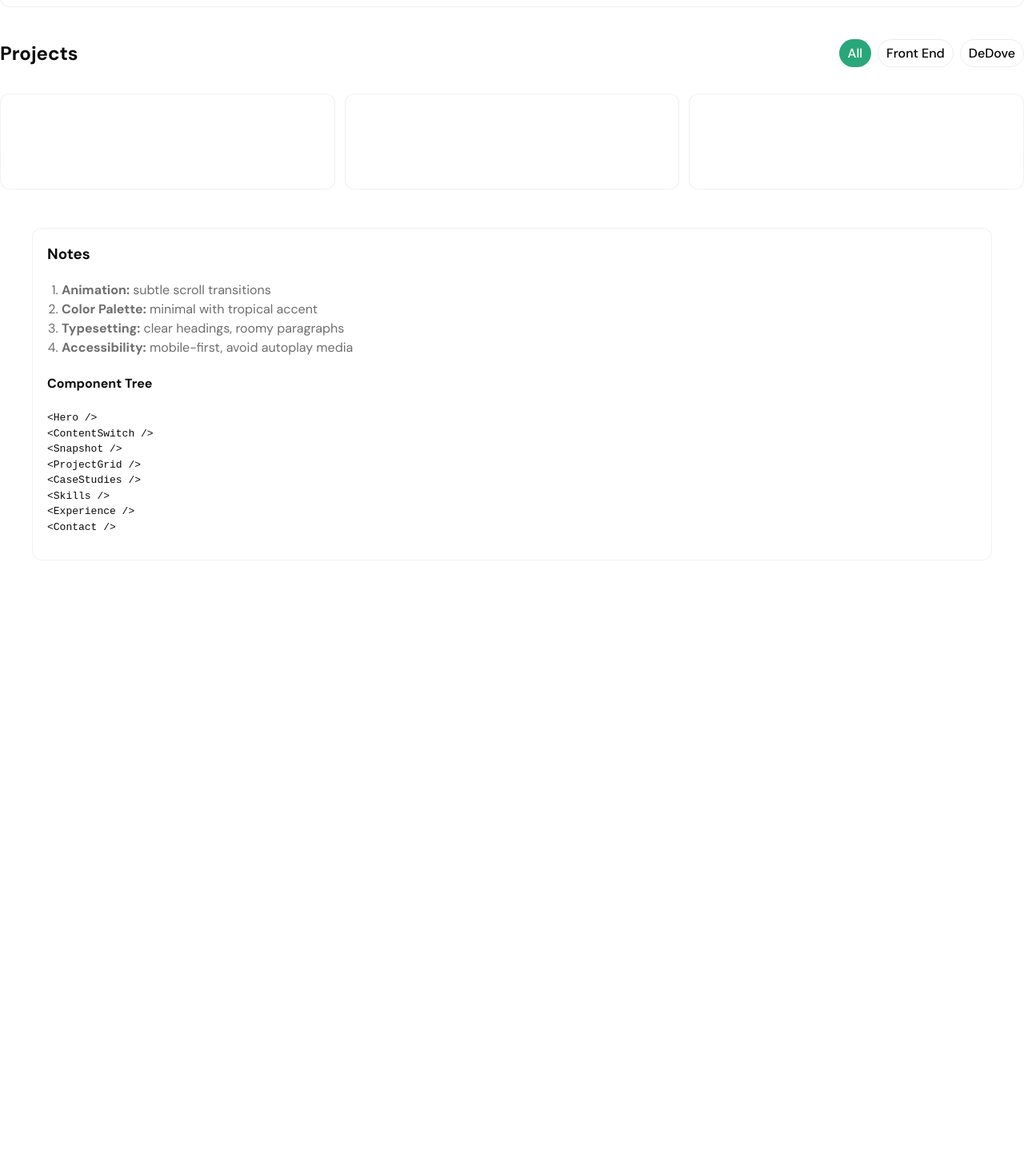
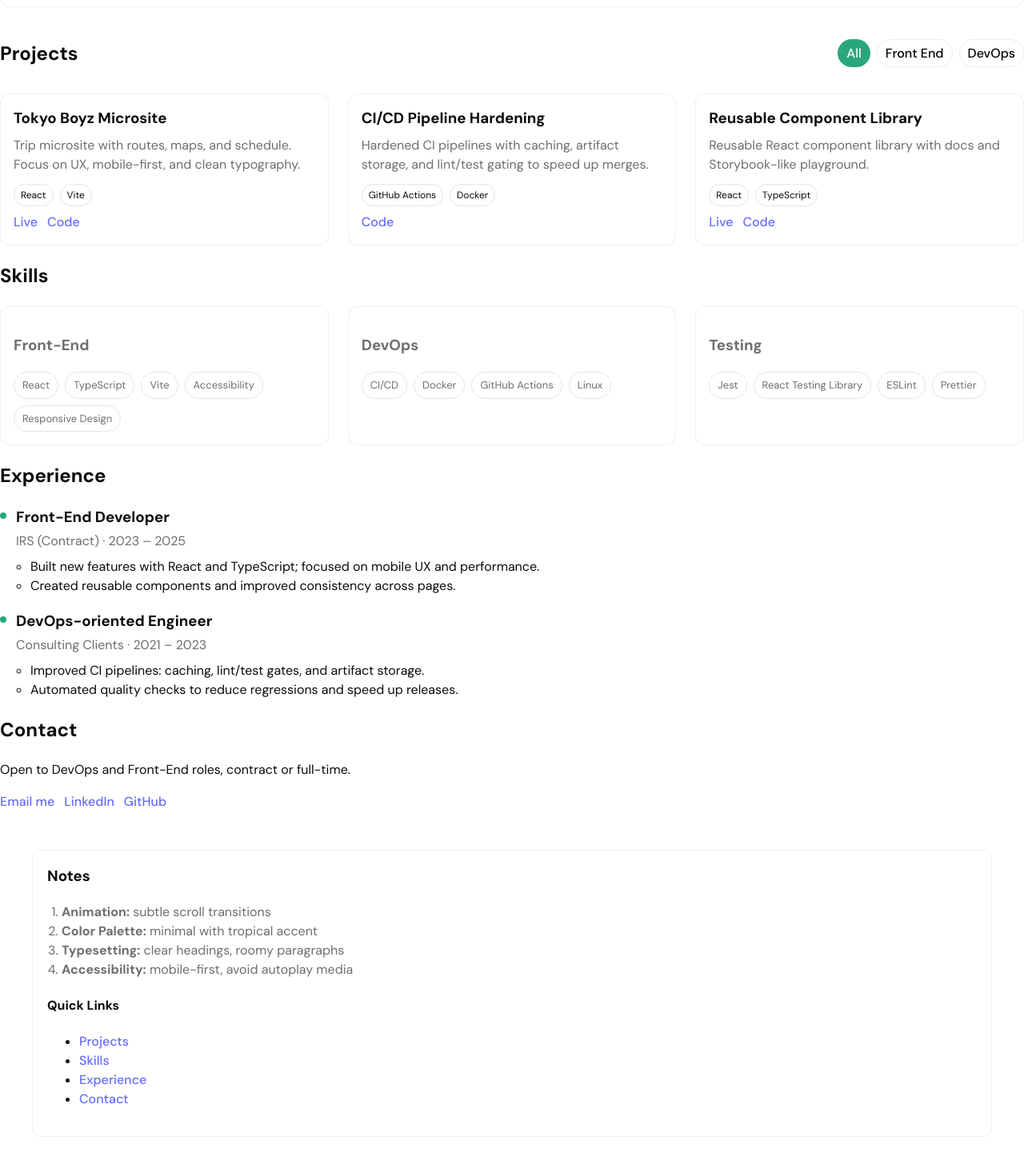
Before and after one commit to rizekj12/JRizekPortfolio2025, a React (Vite) app: page / in a window 1280 px wide. Shown: the part 969-2415 px from the top of the page at 80% size. Before the commit the page ends 1694 px from the top, so only its background shows below. Built offline with nearby package versions, Linux system fonts and the light colour scheme.

Commit message:
more hero fixes and some minor fixes to bottom of the page

```diff
--- a/src/App.css
+++ b/src/App.css
@@ -22,12 +22,14 @@ body {
 * {
   box-sizing: border-box;
 }
+
 html,
 body,
 #root {
   height: 100%;
   width: 100%;
 }
+
 body {
   margin: 0;
   color: var(--text);
@@ -61,7 +63,36 @@ body {
   height: 100vh;
   margin: 0;
   overflow: hidden;
+  display: flex;
+  align-items: center; /* ✅ aligns hero text and portrait */
+  justify-content: space-between;
+  gap: 40px;
 }
+
+@media (max-width: 1100px) {
+  .hero {
+    gap: 60px;
+  }
+}
+
+@media (max-width: 900px) {
+  .hero {
+    flex-direction: column;
+    text-align: center;
+    gap: 24px;
+  }
+
+  .hero img {
+    margin-top: 12px;
+  }
+
+  .hero h1,
+  .hero h2,
+  .hero h3 {
+    margin-bottom: 10px;
+  }
+}
+
 .hero-bg {
   position: absolute;
   inset: 0;
@@ -73,43 +104,44 @@ body {
   z-index: 0;
 }
 
+/* hero content (name + intro) */
 .hero-content {
   position: relative;
   z-index: 2;
   padding: 48px;
   display: flex;
   flex-direction: column;
-  align-items: flex-start;
+  justify-content: center; /* ✅ vertically centers name + paragraph */
   max-width: 60%;
+  min-height: 100vh; /* ✅ ensures alignment with portrait */
 }
 
 .hero-name {
   color: white;
   font-size: 4.5rem;
-  margin: 0;
+  margin: 0; /* ✅ removed top/left offsets */
   line-height: 1.1;
   font-weight: 600;
   text-shadow: 0 4px 12px rgba(0, 0, 0, 0.2);
-  margin-left: 22%;
-  margin-top: 20vh;
 }
 
 .hero-intro {
-  text-align: center;
+  text-align: left;
   color: white;
   font-size: 1.2rem;
   line-height: 1.7;
   font-weight: 500;
   max-width: 600px;
-  margin: 2rem 0 0 10%;
+  margin: 16px 0 0 0; /* ✅ cleaner spacing */
   text-shadow: 0 2px 4px rgba(0, 0, 0, 0.2);
 }
 
+/* divider (portrait + roles area) */
 .divider {
   position: absolute;
   right: 0;
   top: 0;
-  width: 35%; /* Increased from 25% */
+  width: 35%;
   height: 100vh;
   background: white;
   z-index: 1;
@@ -120,85 +152,15 @@ body {
   padding: 0;
   border-left: 3px solid white;
   display: flex;
+  flex-direction: column; /* ✅ stack portrait above roles */
   align-items: center;
-  justify-content: center; /* Changed from flex-start */
+  justify-content: center;
 }
 
-/* Ensure the hero section and grid maintain their existing z-index */
-.hero-bg {
-  z-index: 0;
-}
-
-.hero-content {
-  z-index: 2;
-  position: relative;
-}
-
-/* Adjust content positioning relative to divider */
-.hero-left {
-  position: relative;
-  z-index: 3;
-  padding: 2rem;
-  background: rgba(0, 0, 0, 0.4);
-  border-radius: var(--radius);
-  backdrop-filter: blur(8px);
-  max-width: 50%;
-}
-
-.hero-right {
-  position: relative;
-  z-index: 3;
-  margin-right: 5%; /* Pull content slightly into the white area */
-}
-
-.hero-roles p {
-  margin: 2;
-  margin-left: 1;
-  font-size: 2rem;
-  line-height: 1.4;
-  font-weight: 500;
-  background: linear-gradient(45deg, #4b6cb7 0%, #882a98 50%, #cf23cf 100%);
-  -webkit-background-clip: text;
-  -webkit-text-fill-color: transparent;
-  background-clip: text;
-  text-fill-color: transparent;
-  text-shadow: none;
-}
-
-/* right visuals */
-.hero-right {
-  width: 220px;
-  display: flex;
-  justify-content: center;
-  align-items: center;
-}
-.visual-overlay {
-  position: relative;
-  width: 220px;
-  height: 220px;
-}
-.shape {
-  position: absolute;
-  border-radius: 8px;
-  border: 2px solid rgba(0, 0, 0, 0.06);
-  background: rgba(255, 255, 255, 0.28);
-}
-.shape.circle {
-  width: 80px;
-  height: 80px;
-  top: 0;
-  right: 10px;
-  border-radius: 50%;
-}
-.shape.square {
-  width: 110px;
-  height: 110px;
-  bottom: 8px;
-  right: 10px;
-}
+/* portrait image */
 .portrait {
   position: absolute;
-  left: -100px; /* Position on the white border */
+  left: -100px;
   width: 200px;
   height: 300px;
   object-fit: cover;
@@ -206,6 +168,64 @@ body {
   border: 3px solid white;
   box-shadow: 0 10px 30px rgba(10, 10, 10, 0.2);
   z-index: 3;
+}
+
+/* roles text */
+.hero-roles {
+  display: flex;
+  flex-direction: column;
+  align-items: center;
+  gap: 16px;
+  margin-top: 24px; /* ✅ adds space below portrait */
+}
+
+.hero-roles p {
+  margin: 0;
+  font-size: 2rem;
+  line-height: 1.4;
+  font-weight: 500;
+  background: linear-gradient(45deg, #4b6cb7 0%, #882a98 50%, #cf23cf 100%);
+  -webkit-background-clip: text;
+  -webkit-text-fill-color: transparent;
+  text-fill-color: transparent;
+  text-shadow: none;
+}
+
+/* smaller screen adjustments */
+@media (max-width: 900px) {
+  .divider {
+    position: relative;
+    width: 100%;
+    height: auto;
+    background: none;
+    clip-path: none;
+    flex-direction: column;
+    align-items: center;
+    justify-content: center;
+    padding: 40px 0;
+  }
+
+  .portrait {
+    position: static;
+    width: 220px;
+    height: 320px;
+  }
+
+  .hero-roles {
+    margin-top: 20px;
+    gap: 10px;
+  }
+
+  .hero-content {
+    min-height: auto;
+    padding: 28px;
+    align-items: center;
+    justify-content: flex-start;
+  }
+
+  .hero-intro {
+    text-align: center;
+  }
 }
 
 /* main column */
@@ -223,15 +243,18 @@ body {
   border-radius: 12px;
   border: 1px solid rgba(0, 0, 0, 0.06);
 }
+
 .snapshot h2 {
   margin: 0 0 12px;
   font-size: 1.25rem;
 }
+
 .snapshot-grid {
   display: grid;
   grid-template-columns: 1fr 1fr 160px;
   gap: 12px;
 }
+
 .card {
   min-height: 70px;
   background: rgba(255, 255, 255, 0.65);
@@ -245,12 +268,14 @@ body {
 .projects {
   margin-top: 20px;
 }
+
 .section-header {
   display: flex;
   justify-content: space-between;
   align-items: center;
   margin-bottom: 12px;
 }
+
 .filters .pill {
   border-radius: 999px;
   border: 1px solid rgba(0, 0, 0, 0.08);
@@ -259,25 +284,66 @@ body {
   margin-left: 8px;
   cursor: pointer;
 }
+
 .pill.active {
   background: var(--accent);
   color: white;
   border-color: transparent;
 }
+
 .project-grid {
+  display: grid;
+  grid-template-columns: repeat(3, 1fr);
+  gap: var(--gap);
+}
+
+@media (max-width: 980px) {
+  .project-grid {
+    grid-template-columns: 1fr;
+  }
+}
+
+.project-card {
+  background: var(--card-bg);
+  border-radius: var(--radius);
+  border: 1px solid rgba(0, 0, 0, 0.06);
+  padding: 16px;
+  display: flex;
+  flex-direction: column;
+  justify-content: space-between;
+  min-height: 180px;
+  backdrop-filter: blur(6px);
+}
+
+.project-card h3 {
+  margin: 0 0 8px;
+}
+
+.project-desc {
+  margin: 0 0 12px;
+  color: var(--muted);
+}
+
+.tech-list {
+  display: flex;
+  flex-wrap: wrap;
+  gap: 8px;
+  padding: 0;
+  margin: 0;
+  list-style: none;
+}
+
+.tech-chip {
+  font-size: 12px;
+  border: 1px solid rgba(0, 0, 0, 0.1);
+  border-radius: 999px;
+  padding: 4px 8px;
+}
+
+.project-card-footer {
   display: flex;
   gap: 12px;
-}
-.project-card {
-  flex: 1;
-  min-height: 120px;
-  background: linear-gradient(
-    180deg,
-    rgba(255, 255, 255, 0.8),
-    rgba(255, 255, 255, 0.7)
-  );
-  border-radius: 12px;
-  border: 1px solid rgba(0, 0, 0, 0.06);
+  margin-top: 8px;
 }
 
 /* sidebar */
@@ -292,30 +358,35 @@ body {
   height: fit-content;
   border: 1px solid rgba(0, 0, 0, 0.06);
 }
+
 .notes h3 {
   margin-top: 0;
 }
+
 .notes-list {
   padding-left: 18px;
   color: var(--muted);
   margin-top: 8px;
 }
 
-/* responsive */
+/* responsive tweaks */
 @media (max-width: 980px) {
   .layout {
     grid-template-columns: 1fr;
     padding: 12px;
   }
+
   .notes {
     order: 2;
     margin-top: 12px;
   }
+
   .hero-content {
     padding: 28px;
     flex-direction: row;
     gap: 12px;
   }
+
   .hero-right {
     display: none;
   }
@@ -325,39 +396,94 @@ body {
   .hero-name {
     font-size: 1.6rem;
   }
+
   .hero-content {
     padding: 18px;
   }
+
   .snapshot-grid {
     grid-template-columns: 1fr;
   }
+
   .project-grid {
     flex-direction: column;
   }
 }
 
-@media (max-width: 768px) {
-  .divider {
-    display: none;
+/* skills */
+.skills .skill-grid {
+  display: grid;
+  gap: var(--gap);
+  grid-template-columns: repeat(3, 1fr);
 }
 
-  .hero-content {
-    flex-direction: column;
-    padding: 24px;
+@media (max-width: 980px) {
+  .skills .skill-grid {
+    grid-template-columns: 1fr;
+  }
 }
 
-  .hero-right {
-    display: none;
+.skills .card {
+  background: var(--card-bg);
+  border-radius: var(--radius);
+  padding: 16px;
+  border: 1px solid rgba(0, 0, 0, 0.06);
 }
 
-  .hero-left {
-    width: 100%;
+.skills .chip-row {
+  display: flex;
+  flex-wrap: wrap;
+  gap: 8px;
+}
+
+.skills .chip {
+  border: 1px solid rgba(0, 0, 0, 0.1);
+  padding: 6px 10px;
+  border-radius: 999px;
+  font-size: 13px;
+}
+
+/* experience */
+.timeline {
+  list-style: none;
+  padding: 0;
+  margin: 0;
+}
+
+.timeline-item {
   position: relative;
-    z-index: 3;
-    padding: 2rem;
-    background: rgba(0, 0, 0, 0.4);
-    border-radius: var(--radius);
-    backdrop-filter: blur(8px);
-    max-width: 60%;
+  padding-left: 20px;
+  margin-bottom: 18px;
 }
+
+.timeline-item::before {
+  content: "";
+  position: absolute;
+  left: 0;
+  top: 8px;
+  width: 8px;
+  height: 8px;
+  border-radius: 50%;
+  background: var(--accent);
 }
+
+.t-meta h3 {
+  margin: 0 0 4px;
+}
+
+.t-meta .muted {
+  margin: 0 0 8px;
+  color: var(--muted);
+}
+
+.t-bullets {
+  margin: 0;
+  padding-left: 18px;
+}
+
+/* contact */
+.contact .contact-row {
+  display: flex;
+  gap: 12px;
+  flex-wrap: wrap;
+}
--- a/src/App.jsx
+++ b/src/App.jsx
@@ -3,6 +3,9 @@ import Hero from "./Components/Hero";
 import Snapshot from "./Components/Snapshot";
 import Projects from "./Components/Projects";
 import Sidebar from "./Components/Sidebar";
+import Skills from "./Components/Skills";
+import Experience from "./Components/Experience";
+import Contact from "./Components/Contact";
 import "./App.css";
 
 export default function App() {
@@ -14,10 +17,11 @@ export default function App() {
           <div className="content">
             <Snapshot />
             <Projects />
-            {/* add CaseStudies, Skills, Experience, Contact components here as they are created */}
+            <Skills />
+            <Experience />
+            <Contact />
           </div>
         </main>
-
         <Sidebar />
       </div>
     </div>
--- /dev/null
+++ b/src/Components/Contact.jsx
@@ -0,0 +1,15 @@
+import React from "react";
+
+export default function Contact() {
+    return (
+        <section id="contact" className="contact" aria-label="Contact">
+            <h2>Contact</h2>
+            <p className="muted">Open to DevOps and Front-End roles, contract or full-time.</p>
+            <div className="contact-row">
+                <a className="btn" href="mailto:joshuarizek@gmail.com">Email me</a>
+                <a className="btn ghost" href="#" target="_blank" rel="noreferrer">LinkedIn</a>
+                <a className="btn ghost" href="#" target="_blank" rel="noreferrer">GitHub</a>
+            </div>
+        </section>
+    );
+}
--- /dev/null
+++ b/src/Components/Experience.jsx
@@ -0,0 +1,43 @@
+import React from "react";
+
+const roles = [
+    {
+        title: "Front-End Developer",
+        org: "IRS (Contract)",
+        time: "2023 – 2025",
+        bullets: [
+            "Built new features with React and TypeScript; focused on mobile UX and performance.",
+            "Created reusable components and improved consistency across pages."
+        ]
+    },
+    {
+        title: "DevOps-oriented Engineer",
+        org: "Consulting Clients",
+        time: "2021 – 2023",
+        bullets: [
+            "Improved CI pipelines: caching, lint/test gates, and artifact storage.",
+            "Automated quality checks to reduce regressions and speed up releases."
+        ]
+    }
+];
+
+export default function Experience() {
+    return (
+        <section id="experience" className="experience" aria-label="Experience">
+            <h2>Experience</h2>
+            <ol className="timeline">
+                {roles.map((r, idx) => (
+                    <li key={idx} className="timeline-item">
+                        <div className="t-meta">
+                            <h3>{r.title}</h3>
+                            <p className="muted">{r.org} · {r.time}</p>
+                        </div>
+                        <ul className="t-bullets">
+                            {r.bullets.map((b, i) => <li key={i}>{b}</li>)}
+                        </ul>
+                    </li>
+                ))}
+            </ol>
+        </section>
+    );
+}
--- a/src/Components/Projects.jsx
+++ b/src/Components/Projects.jsx
@@ -1,21 +1,61 @@
-import React from "react";
+import React, { useMemo, useState } from "react";
+import { PROJECTS } from "../data/projects";
+
+const FILTERS = ["All", "Front End", "DevOps"];
 
 export default function Projects() {
+    const [active, setActive] = useState("All");
+
+    const visible = useMemo(() => {
+        if (active === "All") return PROJECTS;
+        return PROJECTS.filter(p => p.tags.includes(active));
+    }, [active]);
+
     return (
-        <section className="projects" aria-label="Projects">
+        <section id="projects" className="projects" aria-label="Projects">
             <div className="section-header">
                 <h2>Projects</h2>
                 <div className="filters" role="tablist" aria-label="project filters">
-                    <button className="pill active" role="tab">All</button>
-                    <button className="pill" role="tab">Front End</button>
-                    <button className="pill" role="tab">DeDove</button>
+                    {FILTERS.map(f => (
+                        <button
+                            key={f}
+                            className={`pill ${active === f ? "active" : ""}`}
+                            role="tab"
+                            aria-selected={active === f}
+                            onClick={() => setActive(f)}
+                        >
+                            {f}
+                        </button>
+                    ))}
                 </div>
             </div>
 
             <div className="project-grid">
-                <div className="project-card" />
-                <div className="project-card" />
-                <div className="project-card" />
+                {visible.map(p => (
+                    <article key={p.id} className="project-card" aria-labelledby={`${p.id}-title`}>
+                        <div className="project-card-body">
+                            <h3 id={`${p.id}-title`}>{p.title}</h3>
+                            <p className="project-desc">{p.description}</p>
+                            <ul className="tech-list">
+                                {p.tech.map(t => (
+                                    <li key={t} className="tech-chip">{t}</li>
+                                ))}
+                            </ul>
+                        </div>
+                        <div className="project-card-footer">
+                            {p.live && (
+                                <a className="btn link" href={p.live} target="_blank" rel="noreferrer">
+                                    Live
+                                </a>
+                            )}
+                            {p.repo && (
+                                <a className="btn ghost" href={p.repo} target="_blank" rel="noreferrer">
+                                    Code
+                                </a>
+                            )}
+                        </div>
+                    </article>
+                ))}
             </div>
         </section>
     );
--- a/src/Components/Sidebar.jsx
+++ b/src/Components/Sidebar.jsx
@@ -11,17 +11,15 @@ export default function Sidebar() {
                 <li><strong>Accessibility:</strong> mobile-first, avoid autoplay media</li>
             </ol>
 
-            <div className="component-tree">
-                <h4>Component Tree</h4>
-                <pre>{`<Hero />
-<ContentSwitch />
-<Snapshot />
-<ProjectGrid />
-<CaseStudies />
-<Skills />
-<Experience />
-<Contact />`}</pre>
-            </div>
+            <nav className="component-tree" aria-label="Quick links">
+                <h4>Quick Links</h4>
+                <ul className="quick-links">
+                    <li><a href="#projects">Projects</a></li>
+                    <li><a href="#skills">Skills</a></li>
+                    <li><a href="#experience">Experience</a></li>
+                    <li><a href="#contact">Contact</a></li>
+                </ul>
+            </nav>
         </aside>
     );
 }
--- /dev/null
+++ b/src/Components/Skills.jsx
@@ -0,0 +1,27 @@
+import React from "react";
+
+const groups = [
+    { title: "Front-End", items: ["React", "TypeScript", "Vite", "Accessibility", "Responsive Design"] },
+    { title: "DevOps", items: ["CI/CD", "Docker", "GitHub Actions", "Linux"] },
+    { title: "Testing", items: ["Jest", "React Testing Library", "ESLint", "Prettier"] }
+];
+
+export default function Skills() {
+    return (
+        <section id="skills" className="skills" aria-label="Skills">
+            <h2>Skills</h2>
+            <div className="skill-grid">
+                {groups.map(g => (
+                    <div key={g.title} className="card">
+                        <h3>{g.title}</h3>
+                        <div className="chip-row">
+                            {g.items.map(i => (
+                                <span key={i} className="chip">{i}</span>
+                            ))}
+                        </div>
+                    </div>
+                ))}
+            </div>
+        </section>
+    );
+}
--- /dev/null
+++ b/src/data/projects.js
@@ -0,0 +1,33 @@
+// src/data/projects.js
+export const PROJECTS = [
+  {
+    id: "tokyoboyz",
+    title: "Tokyo Boyz Microsite",
+    tags: ["Front End"],
+    description:
+      "Trip microsite with routes, maps, and schedule. Focus on UX, mobile-first, and clean typography.",
+    tech: ["React", "Vite"],
+    live: "#",
+    repo: "#",
+  },
+  {
+    id: "pipeline-ci",
+    title: "CI/CD Pipeline Hardening",
+    tags: ["DevOps"],
+    description:
+      "Hardened CI pipelines with caching, artifact storage, and lint/test gating to speed up merges.",
+    tech: ["GitHub Actions", "Docker"],
+    live: null,
+    repo: "#",
+  },
+  {
+    id: "component-lib",
+    title: "Reusable Component Library",
+    tags: ["Front End"],
+    description:
+      "Reusable React component library with docs and Storybook-like playground.",
+    tech: ["React", "TypeScript"],
+    live: "#",
+    repo: "#",
+  },
+];
```
Lines whose indentation alone changed are shown as unchanged.
